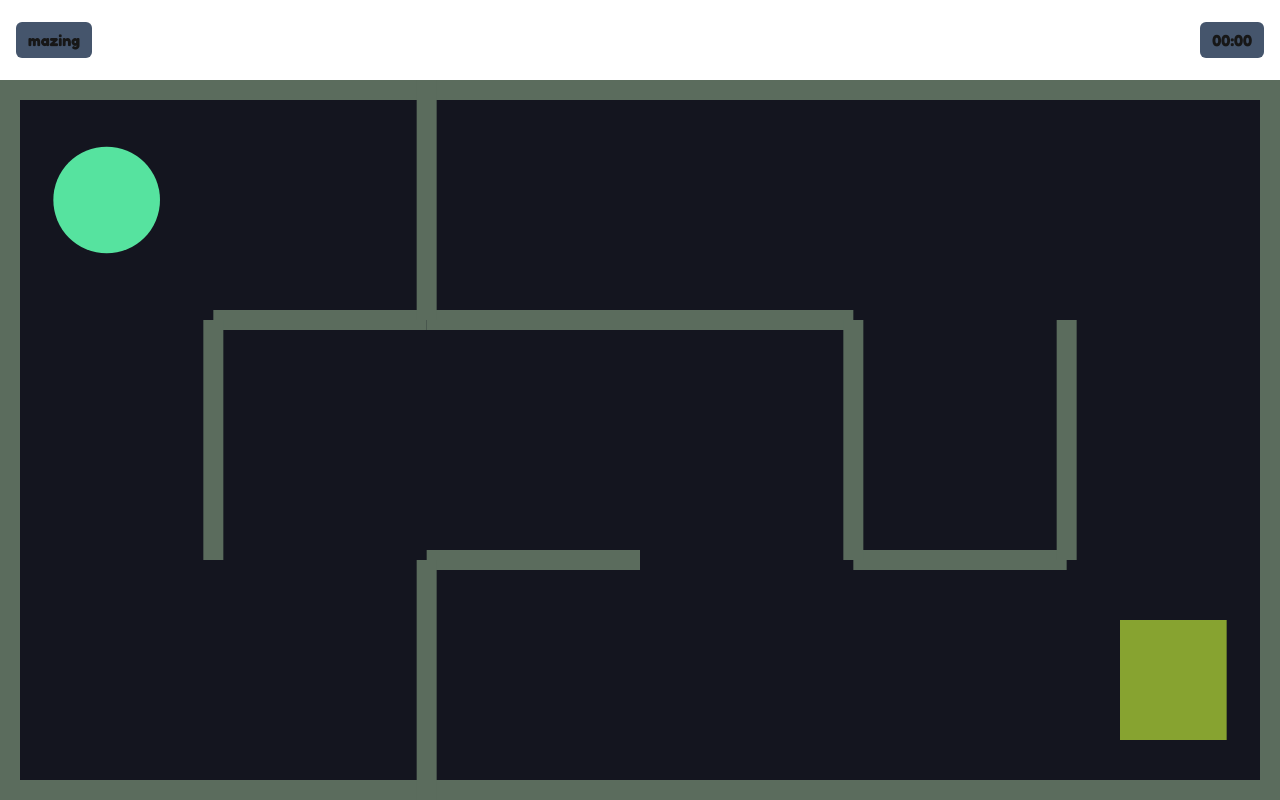
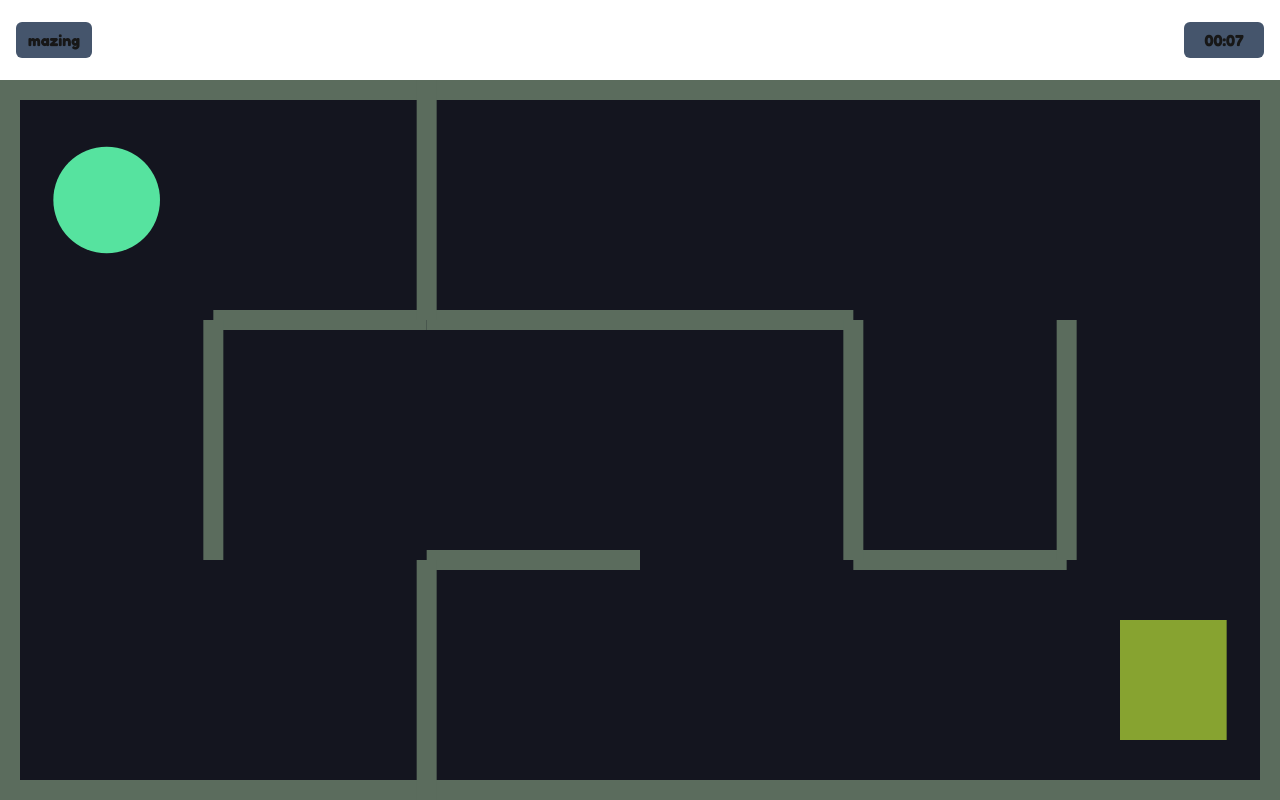
Before and after one commit to rafamiziara/mazing, a Next.js app: page /game/1 in a window 1280 px wide. Built offline with nearby package versions, Linux system fonts and the light colour scheme.

Commit message:
Fix timer

```diff
--- a/package.json
+++ b/package.json
@@ -12,6 +12,7 @@
   "author": "Rafael Miziara",
   "license": "ISC",
   "dependencies": {
+    "dayjs": "^1.11.13",
     "matter-js": "^0.20.0",
     "next": "^15.3.3",
     "react": "^19.1.0",
--- /dev/null
+++ b/src/app/game/[slug]/game.tsx
@@ -0,0 +1,20 @@
+'use client'
+import { useTimer } from '@/hooks'
+import { GameLevel } from '@/types'
+import Header from './header'
+import Maze from './maze'
+
+type Props = {
+  level: GameLevel
+}
+
+export default function Game({ level }: Props) {
+  const { time, pause, start } = useTimer({})
+
+  return (
+    <>
+      <Header time={time} />
+      <Maze pause={pause} start={start} time={time} level={level} />
+    </>
+  )
+}
--- a/src/app/game/[slug]/header.tsx
+++ b/src/app/game/[slug]/header.tsx
@@ -1,12 +1,17 @@
+import dayjs from 'dayjs'
 import Link from 'next/link'
 
-export default function Header() {
+type Props = {
+  time: number
+}
+
+export default function Header({ time }: Props) {
   return (
     <div className="flex justify-between place-items-center px-4 h-20 font-bold font-[family-name:var(--font-fredoka)]">
       <Link key="home" href="/" className="bg-slate-600 px-3 py-1.5 rounded-md">
         mazing
       </Link>
-      <div className="bg-slate-600 px-3 py-1.5 rounded-md">00:00</div>
+      <div className="bg-slate-600 min-w-20 text-center py-1.5 rounded-md">{dayjs(time).format('mm:ss')}</div>
     </div>
   )
 }
--- a/src/app/game/[slug]/maze.tsx
+++ b/src/app/game/[slug]/maze.tsx
@@ -2,31 +2,36 @@
 import { GameLevel } from '@/types'
 import { addBallMovement, addWinCondition, buildBall, buildGoal, buildWalls, createWorld, getStage } from '@/utils/maze'
 import { World } from 'matter-js'
-import { useEffect, useRef, useState } from 'react'
+import { useCallback, useEffect, useRef, useState } from 'react'
 import Message from './message'
 
 type Props = {
   level: GameLevel
+  start: () => void
+  pause: () => void
+  time: number
 }
 
-export default function Maze({ level }: Props) {
+export default function Maze({ level, start, pause, time }: Props) {
   const [finished, setFinished] = useState(false)
   const canvasRef = useRef<HTMLCanvasElement>(null)
 
-  const onFinished = () => {
+  const onFinished = useCallback(() => {
     setFinished(true)
-  }
+    pause()
+  }, [pause])
 
   useEffect(() => {
-    if (typeof window !== 'undefined' && canvasRef.current !== null) {
+    if (typeof window !== 'undefined' && canvasRef.current !== null && !finished) {
       generateMaze(getStage(level), onFinished, canvasRef.current)
+      start()
     }
-  }, [level])
+  }, [level, onFinished, start, finished])
 
   return (
     <>
       <canvas ref={canvasRef} />
-      {finished && <Message />}
+      {finished && <Message time={time} />}
     </>
   )
 }
--- a/src/app/game/[slug]/message.tsx
+++ b/src/app/game/[slug]/message.tsx
@@ -1,9 +1,15 @@
-export default function Message() {
+import dayjs from 'dayjs'
+
+type Props = {
+  time: number
+}
+
+export default function Message({ time }: Props) {
   return (
     <div className="fixed top-32 left-0 right-0 z-10 flex flex-col items-center font-bold font-[family-name:var(--font-fredoka)]">
       <div className="place-items-center my-8">
         <h1 className="text-4xl mb-4">Well done!</h1>
-        <p>You completed this stage in **add timer** seconds!</p>
+        <p>You completed this stage in {dayjs(time).second()} seconds!</p>
       </div>
       <button onClick={() => console.log('Go to next stage!')} className="bg-emerald-600 text-2xl p-6 rounded-md cursor-pointer mt-12">
         NEXT STAGE
--- a/src/app/game/[slug]/page.tsx
+++ b/src/app/game/[slug]/page.tsx
@@ -1,7 +1,6 @@
 import { GameLevel } from '@/types'
 import { Metadata } from 'next'
-import Header from './header'
-import Maze from './maze'
+import Game from './game'
 
 type Props = {
   params: Promise<{ slug: GameLevel }>
@@ -14,11 +13,5 @@ export async function generateMetadata({ params }: Props): Promise<Metadata> {
 
 export default async function Page({ params }: Props) {
   const { slug } = await params
-
-  return (
-    <>
-      <Header />
-      <Maze level={slug} />
-    </>
-  )
+  return <Game level={slug} />
 }
--- /dev/null
+++ b/src/hooks/index.ts
@@ -0,0 +1,3 @@
+import useTimer from './useTimer'
+
+export { useTimer }
--- /dev/null
+++ b/src/hooks/useTimer.ts
@@ -0,0 +1,39 @@
+import { useCallback, useEffect, useRef, useState } from 'react'
+
+const useTimer = ({ autoStart = true, interval = 1000, initialTime = 0 }) => {
+  const [time, setTime] = useState(initialTime)
+  const [isRunning, setIsRunning] = useState(autoStart)
+  const timerRef = useRef<NodeJS.Timeout | null>(null)
+
+  const start = useCallback(() => {
+    setIsRunning(true)
+  }, [])
+
+  const pause = useCallback(() => {
+    setIsRunning(false)
+  }, [])
+
+  const reset = useCallback(() => {
+    setIsRunning(false)
+    setTime(initialTime)
+  }, [initialTime])
+
+  useEffect(() => {
+    if (isRunning) {
+      timerRef.current = setInterval(() => {
+        setTime((prevTime) => prevTime + interval)
+      }, interval)
+    } else {
+      clearInterval(timerRef.current!)
+    }
+
+    return () => {
+      // eslint-disable-next-line react-hooks/exhaustive-deps
+      clearInterval(timerRef.current!)
+    }
+  }, [interval, isRunning])
+
+  return { time, start, pause, reset } as const
+}
+
+export default useTimer
--- a/src/utils/maze.ts
+++ b/src/utils/maze.ts
@@ -59,11 +59,13 @@ export const buildWalls = (stage: number, width: number, height: number) => {
   const border = initialB * Math.pow(0.95, stage) * 5
   const wallsSize = border / 2
 
+  const borderOptions: Matter.IChamferableBodyDefinition = { label: 'border', isStatic: true, render: { fillStyle: '#5B6C5D' } }
+
   const walls = [
-    Bodies.rectangle(width / 2, 0, width, border, { label: 'border', isStatic: true, render: { fillStyle: '#5B6C5D' } }),
-    Bodies.rectangle(width / 2, height, width, border, { label: 'border', isStatic: true, render: { fillStyle: '#5B6C5D' } }),
-    Bodies.rectangle(0, height / 2, border, height, { label: 'border', isStatic: true, render: { fillStyle: '#5B6C5D' } }),
-    Bodies.rectangle(width, height / 2, border, height, { label: 'border', isStatic: true, render: { fillStyle: '#5B6C5D' } }),
+    Bodies.rectangle(width / 2, 0, width, border, borderOptions),
+    Bodies.rectangle(width / 2, height, width, border, borderOptions),
+    Bodies.rectangle(0, height / 2, border, height, borderOptions),
+    Bodies.rectangle(width, height / 2, border, height, borderOptions),
   ]
 
   const verticals = Array(cellsVertical)
```
Also changed, not shown: 1 other file (tests, documents, lock files or other folders).
